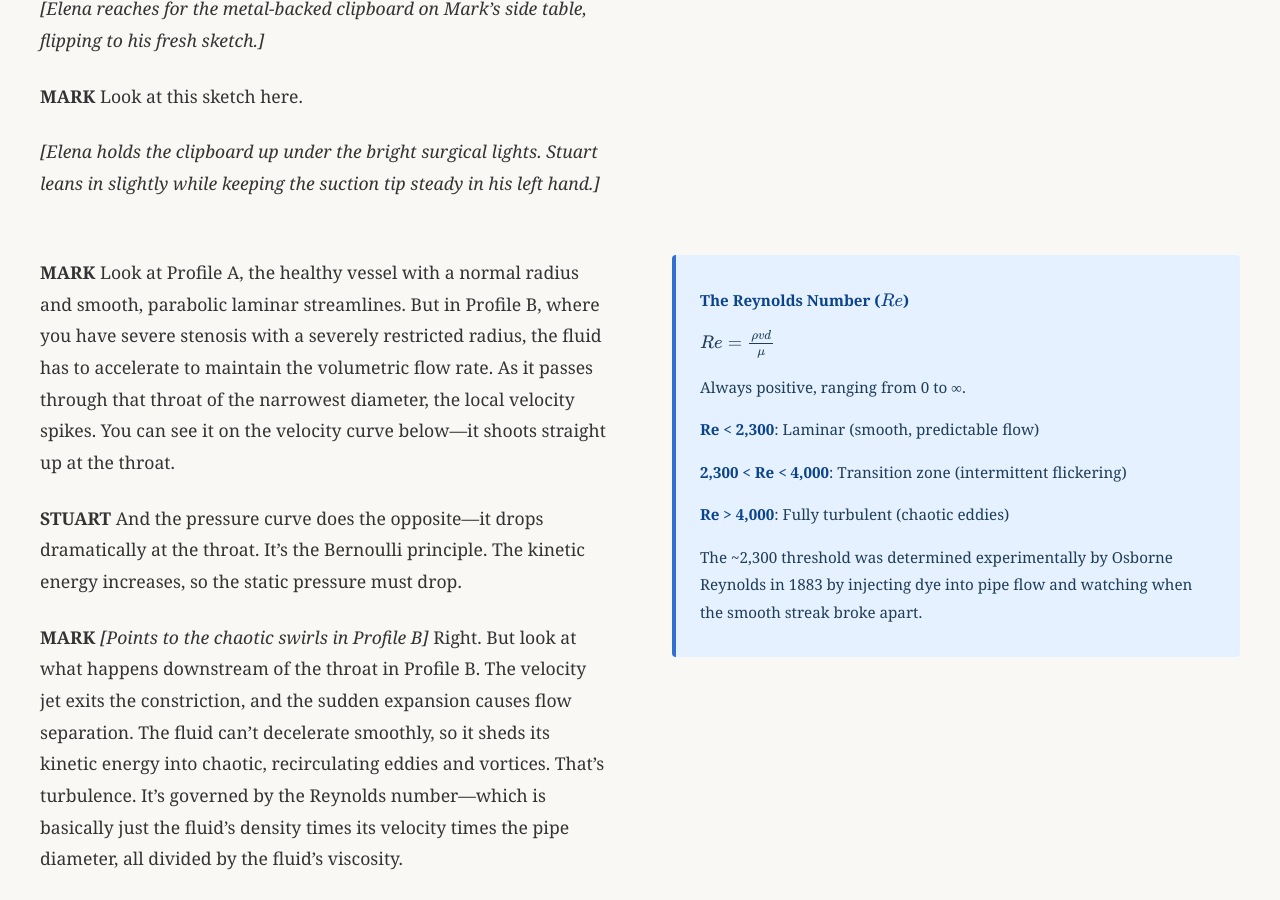
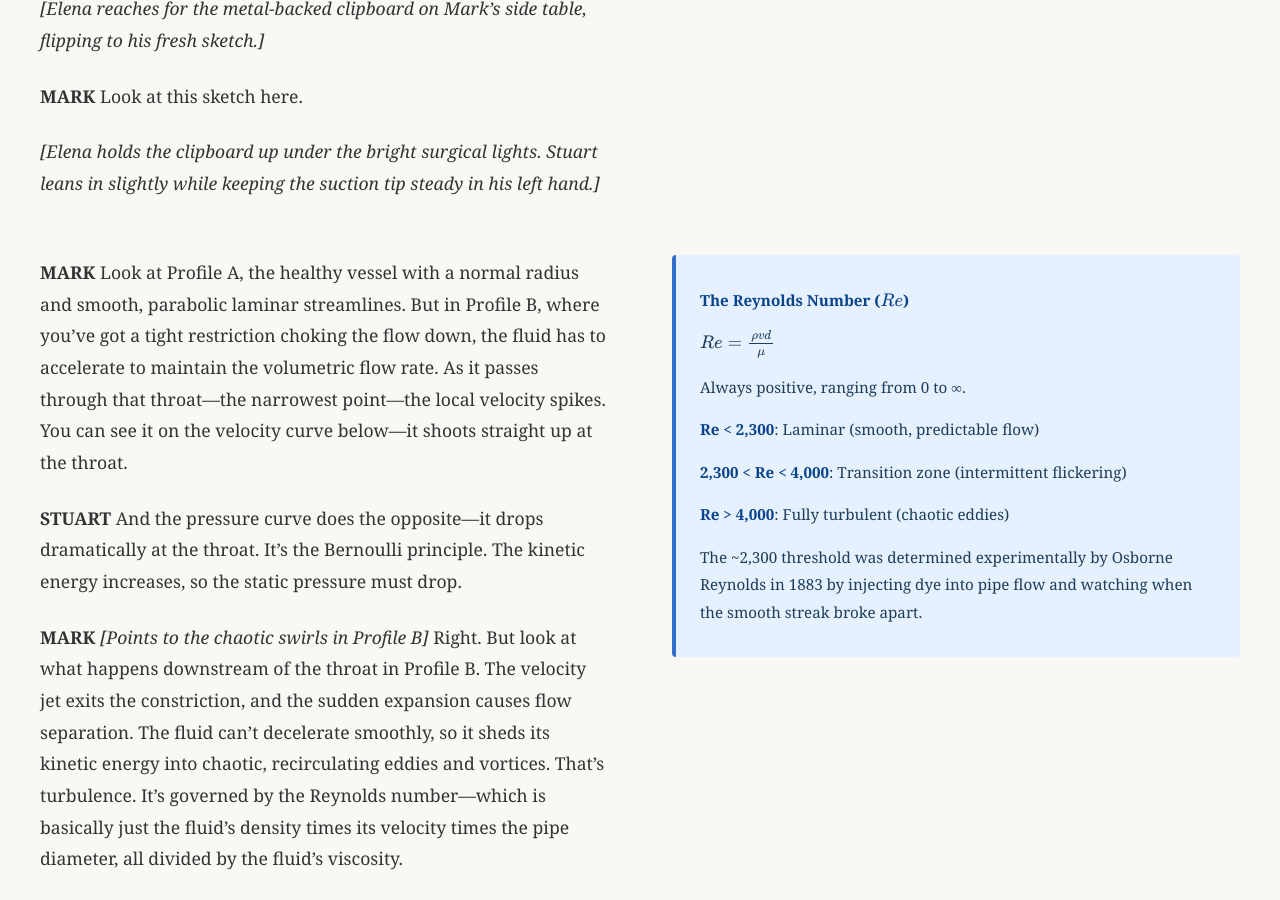
Before and after one commit to jmalicki/pulses-and-pathways, a Jekyll site: the page built from index.md, in a window 1280 px wide and 900 px high, scrolled down 11227 px. Built offline with Jekyll 4.4.1, drawn with Linux system fonts in a browser that asks for light colours.

Commit message:
Fix redundant 'severe stenosis severely restricted' — use natural engineering language

```diff
--- a/index.md
+++ b/index.md
@@ -339,7 +339,7 @@ Look at this sketch here.
 <div markdown="1">
 
 **MARK**
-Look at Profile A, the healthy vessel with a normal radius and smooth, parabolic laminar streamlines. But in Profile B, where you have severe stenosis with a severely restricted radius, the fluid has to accelerate to maintain the volumetric flow rate. As it passes through that throat of the narrowest diameter, the local velocity spikes. You can see it on the velocity curve below—it shoots straight up at the throat.
+Look at Profile A, the healthy vessel with a normal radius and smooth, parabolic laminar streamlines. But in Profile B, where you've got a tight restriction choking the flow down, the fluid has to accelerate to maintain the volumetric flow rate. As it passes through that throat—the narrowest point—the local velocity spikes. You can see it on the velocity curve below—it shoots straight up at the throat.
 
 **STUART**
 And the pressure curve does the opposite—it drops dramatically at the throat. It's the Bernoulli principle. The kinetic energy increases, so the static pressure must drop.
```
Also changed, not shown: act_2_pressure_and_flow.md (+1 -1 lines).
